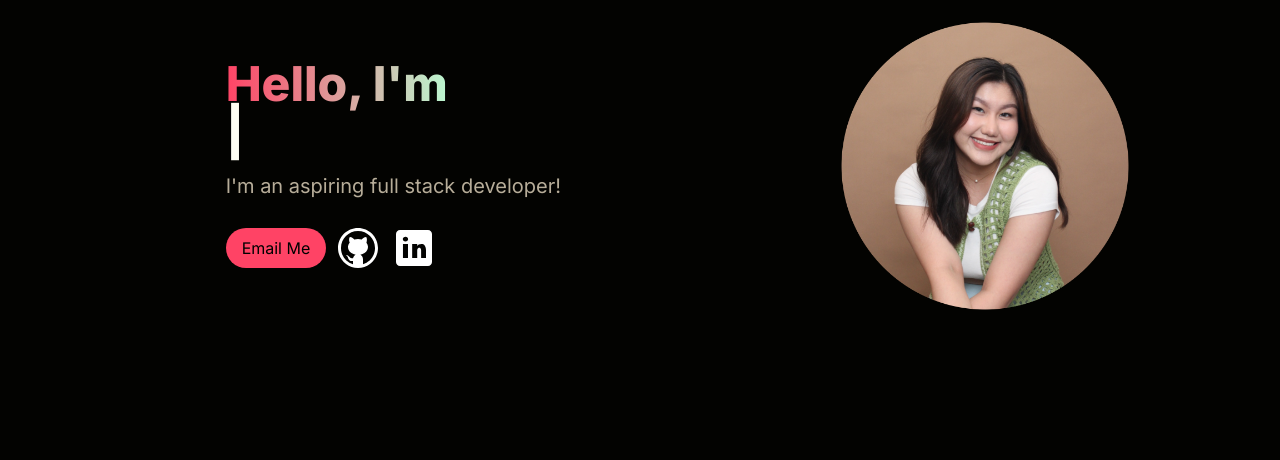
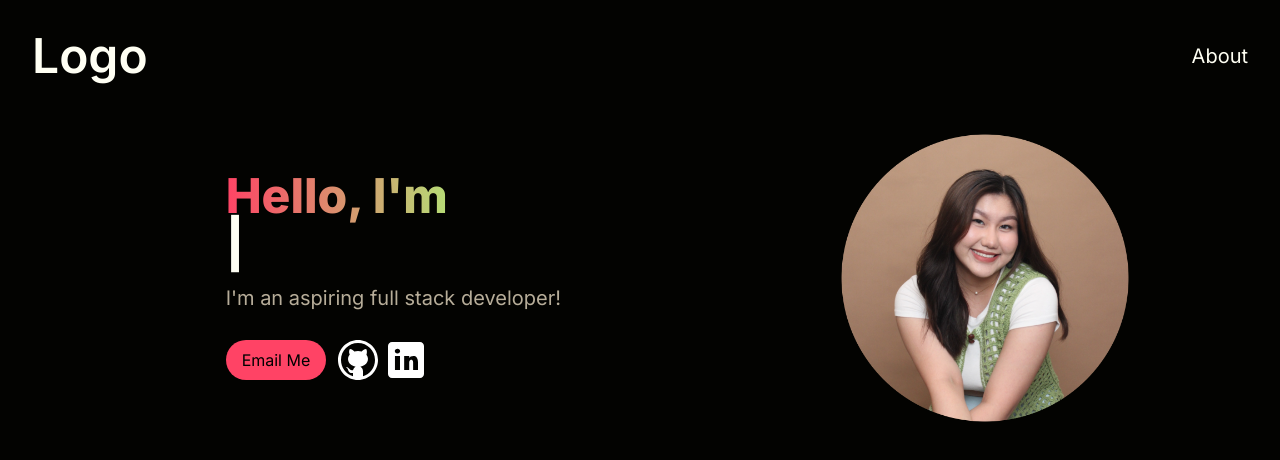
Before and after one commit to robinsjules/dev-portfolio, a Next.js app: page / in a window 1280 px wide. Shown: the top 460 px of the page. Built offline with nearby package versions, Linux system fonts and the light colour scheme.

Commit message:
Created Navbar, edited Hero

```diff
--- a/src/app/components/HeroSection.jsx
+++ b/src/app/components/HeroSection.jsx
@@ -11,8 +11,8 @@ const HeroSection = () => {
     <section>
         <div className="grid grid-cols-1 lg:grid-cols-12">
             <div className="col-span-7 place-self-center text-center sm:text-left">
-                <h1 className="text-[#FFFFF3] mb-4 text-4xl smt:text-5xl lg:text-5xl font-extrabold">
-                    <span className="text-transparent bg-clip-text bg-gradient-to-r from-[#FF4365] to-green-200">
+                <h1 className="text-[#FFFFF3] mb-4 text-4xl sm:text-5xl lg:text-5xl font-extrabold">
+                    <span className="text-transparent bg-clip-text bg-gradient-to-r from-[#FF4365] to-[#B6DC76]">
                         Hello, I'm {" "}
                         </span>
                         <br></br>
@@ -35,16 +35,18 @@ const HeroSection = () => {
                 <p className="text-[#B7AD99] text-base sm:text-lg mb-6 lg:text-xl">
                     I'm an aspiring full stack developer!
                 </p>
-                <div className="flex items-center gap-2">
+                <div className="flex items-center justify-center lg:justify-start gap-2">
                     <button className="bg-[#FF4365] hover:bg-slate-200 text-black py-2 px-4 rounded-full">
                         Email Me
                     </button>
+                    <div className="flex">
                         <Link href="https://github.com/robinsjules">
                             <Image src={GitHubIcon} alt="GitHub Icon" />
                         </Link>
                         <Link href="https://www.linkedin.com/in/robinsjules/">
                             <Image src={LinkedInIcon} alt="LinkedIn Icon" />
                         </Link>
+                    </div>
                 </div>
             </div>
             <div className="col-span-5 place-self-center mt-4 lg:mt-0">
--- /dev/null
+++ b/src/app/components/Navbar.jsx
@@ -0,0 +1,27 @@
+import React from 'react'
+import Link from 'next/link'
+
+const Navbar = () => {
+  return (
+    <nav>
+        <div className="flex flex-wrap items-center justify-between mx-auto p-8">
+            <Link href={"/"} className="text-5xl text-[#FFFFF3] font-semibold">
+                Logo
+            </Link>
+        <div className="menu hidden md:block md:w-auto" id="navbar">
+            <ul>
+                <li><Link
+                        href="#about"
+                        className="block py-2 pl-3 pr-4 text-[#FFFFF3] sm:text-xl rounded md:p-0"
+                    >
+                        About
+                    </Link>
+                </li>
+            </ul>
+        </div>
+        </div>
+    </nav>
+  )
+}
+
+export default Navbar
--- a/src/app/page.js
+++ b/src/app/page.js
@@ -1,9 +1,11 @@
 import Image from "next/image";
 import HeroSection from "./components/HeroSection";
+import Navbar from "./components/Navbar";
 
 export default function Home() {
   return (
     <main className="flex min-h-screen flex-col bg-[#030301]">
+      <Navbar />
       <container class="container mx-auto px-12 py-4">
         <HeroSection />
       </container>
```
Lines whose indentation alone changed are shown as unchanged.
